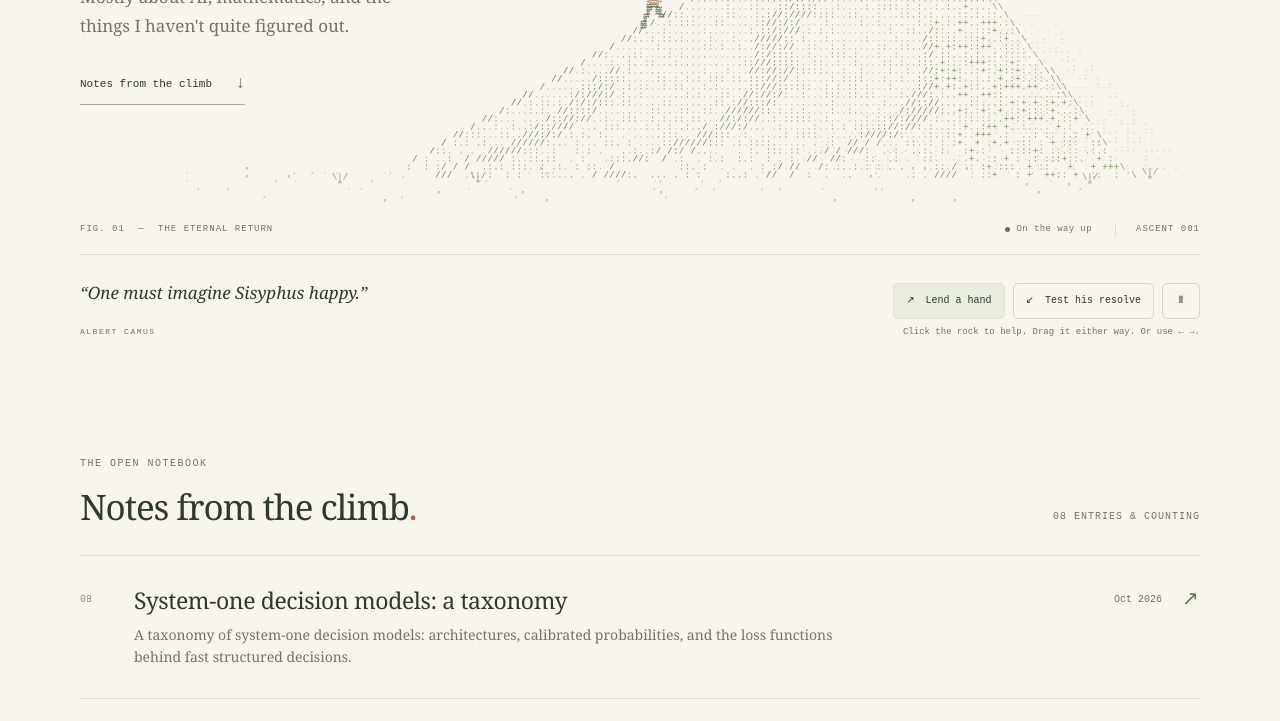
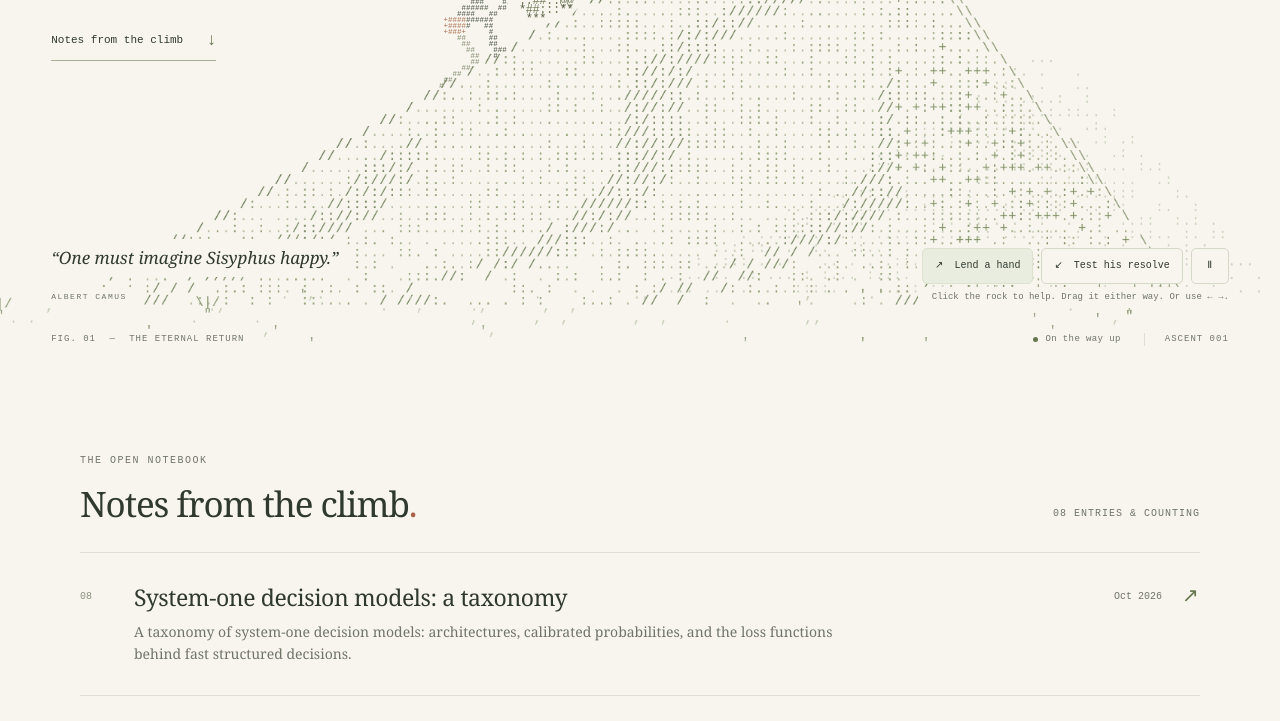
Before and after one commit to Flydexo/blog, an Astro site: page / in a window 1280 px wide. Shown: the part 436-1157 px from the top of the page. Built offline with nearby package versions, Linux system fonts and the light colour scheme; Astro itself is replaced by a stand-in of ours; some packages are replaced by stand-ins of ours.

Commit message:
Make Sisyphus scene fullscreen and articulate bent-knee stance

```diff
--- a/src/components/Sisyphus.astro
+++ b/src/components/Sisyphus.astro
@@ -37,26 +37,27 @@
 </script>
 
 <style>
-  sisyphus-scene { display: block; }
-  .scene-stage { position: relative; }
-  .scene-copy { position: absolute; top: 0; left: 0; z-index: 2; }
-  .canvas-wrap { position: relative; aspect-ratio: 1120 / 520; }
+  sisyphus-scene { display: block; position: relative; width: 100%; height: 100svh; height: 100dvh; overflow: clip; isolation: isolate; }
+  .scene-stage, .canvas-wrap { position: absolute; inset: 0; }
+  .scene-copy { position: absolute; top: clamp(105px, 15vh, 160px); left: var(--scene-gutter); z-index: 2; pointer-events: none; }
+  .scene-copy :global(a) { pointer-events: auto; }
   canvas { display: block; width: 100%; height: 100%; }
   .boulder-target { position: absolute; left: 52%; top: 53%; width: 68px; height: 68px; min-width: 44px; min-height: 44px; transform: translate(-50%, -50%); border: 1px solid transparent; border-radius: 50%; background: transparent; padding: 0; cursor: grab; touch-action: none; -webkit-tap-highlight-color: transparent; }
   .boulder-target:hover { border-color: #83906970; background: #83906908; }
   .boulder-target:active { cursor: grabbing; }
   .boulder-target:disabled { visibility: hidden; }
   .boulder-hint { position: absolute; font: italic 13px/1.4 Georgia, serif; color: #7b826e; white-space: nowrap; pointer-events: none; transform: translate(-30%, -100%); transition: opacity .3s; }
-  .scene-caption { display: flex; justify-content: space-between; align-items: center; padding: 6px 0 18px; border-bottom: 1px solid var(--line); font: 9px/1.5 monospace; letter-spacing: 1px; color: var(--muted); }
+  .scene-caption { position: absolute; bottom: max(18px, env(safe-area-inset-bottom)); left: var(--scene-gutter); right: var(--scene-gutter); z-index: 3; display: flex; justify-content: space-between; align-items: center; padding: 0; font: 9px/1.5 monospace; letter-spacing: 1px; color: var(--muted); }
   .figure-label > span { margin-inline: 7px; }
   .ascent-label { display: flex; align-items: center; gap: 7px; letter-spacing: .4px; }
   .live-dot { width: 5px; height: 5px; border-radius: 50%; background: var(--accent); }
   .ascent-count { margin-left: 16px; border-left: 1px solid var(--line); padding-left: 20px; letter-spacing: 1px; }
-  .scene-below { display: flex; justify-content: space-between; align-items: center; gap: 20px; padding: 23px 0; }
+  .scene-below { position: absolute; bottom: max(55px, calc(env(safe-area-inset-bottom) + 42px)); left: var(--scene-gutter); right: var(--scene-gutter); z-index: 3; display: flex; justify-content: space-between; align-items: center; gap: 20px; padding: 0; }
   .scene-quote p { font-size: 17px; font-style: italic; margin: 0 0 3px; }
   .scene-quote > span { font: 8px/1.5 monospace; letter-spacing: 1.5px; color: var(--muted); }
+  .scene-quote p, .scene-quote > span, #scene-instructions, .figure-label, .ascent-label { background: var(--bg); box-shadow: 0 0 0 4px var(--bg); }
   .scene-controls { display: flex; gap: 8px; justify-content: flex-end; }
-  .scene-controls button { border: 1px solid #d4d9c8; color: var(--text); background: transparent; border-radius: 5px; font: 10px/1.4 monospace; padding: 10px 12px; cursor: pointer; transition: background .2s, border-color .2s; }
+  .scene-controls button { border: 1px solid #d4d9c8; color: var(--text); background: var(--bg); border-radius: 5px; font: 10px/1.4 monospace; padding: 10px 12px; cursor: pointer; transition: background .2s, border-color .2s; }
   .scene-controls button:first-child { background: #e9eddf; border-color: #dce2cd; }
   .scene-controls button:hover { background: #dfe6d2; border-color: #a1ae8a; }
   .scene-controls button:disabled { opacity: .4; cursor: default; }
@@ -66,22 +67,25 @@
   #scene-instructions { margin: 7px 0 0; text-align: right; font: 9px/1.5 monospace; color: var(--muted); }
   .screen-reader { position: absolute; width: 1px; height: 1px; padding: 0; margin: -1px; overflow: hidden; clip-path: inset(50%); white-space: nowrap; }
   .no-script { position: absolute; bottom: 20px; right: 0; max-width: 300px; color: var(--muted); font-size: 14px; }
-  @media (max-width: 900px) and (min-width: 761px) { .canvas-wrap { aspect-ratio: 1120 / 640; } .scene-below { gap: 12px; } .scene-quote p { font-size: 15px; } .scene-controls button { font-size: 9px; padding-inline: 9px; } }
+  @media (max-width: 900px) { .scene-quote { display: none; } .scene-below { justify-content: flex-end; } }
   @media (max-width: 760px) {
-    .scene-copy { position: relative; }
-    .canvas-wrap { aspect-ratio: 760 / 450; margin-top: 14px; }
+    .scene-copy { top: 100px; right: var(--scene-gutter); }
     .scene-caption { font-size: 7px; letter-spacing: .5px; padding-top: 12px; gap: 10px; }
     .figure-label > span { margin-inline: 2px; }
     .ascent-count { margin-left: 4px; padding-left: 9px; font-size: 7px; }
     .ascent-label { gap: 4px; }
-    .scene-below { flex-direction: column-reverse; align-items: center; gap: 25px; padding-top: 19px; }
+    .scene-below { justify-content: center; }
     .scene-controls { justify-content: center; }
     .scene-controls button { min-height: 44px; }
     #scene-instructions { text-align: center; font-size: 8px; }
     #scene-instructions > span { display: none; }
-    .scene-quote { text-align: center; }
-    .scene-quote p { font-size: 16px; }
     .boulder-hint { font-size: 11px; }
+  }
+  @media (max-height: 540px) {
+    .scene-copy { top: 76px; }
+    .scene-quote, .figure-label { display: none; }
+    .scene-caption { justify-content: flex-end; bottom: 10px; }
+    .scene-below { bottom: 35px; }
   }
   @media (prefers-reduced-motion: reduce) { .boulder-hint, .scene-controls button { transition: none; } }
 </style>
--- /dev/null
+++ b/src/scripts/sisyphus-pose.ts
@@ -0,0 +1,21 @@
+export type Point = [number, number];
+export const groundY = (x: number) => 470 - (x - 320) * 0.58;
+
+/** The knee lies on the hip–ankle diameter's circle, giving a true 90° bend. */
+export function bentLeg(hip: Point, ankle: Point) {
+  const dx = ankle[0] - hip[0], dy = ankle[1] - hip[1];
+  const knee: Point = [(hip[0] + ankle[0] + dy) / 2, (hip[1] + ankle[1] - dx) / 2];
+  return { hip, knee, ankle };
+}
+
+export function pushingPose(x: number, time: number) {
+  const y = groundY(x);
+  const stride = Math.sin(time * 6) * 3;
+  const hip: Point = [x - 15, y - 26];
+  const rearX = x - 19 + stride, frontX = x + 10 - stride;
+  return {
+    hip,
+    rear: bentLeg(hip, [rearX, groundY(rearX)]),
+    front: bentLeg(hip, [frontX, groundY(frontX)]),
+  };
+}
--- a/src/scripts/sisyphus.ts
+++ b/src/scripts/sisyphus.ts
@@ -1,8 +1,8 @@
 import { Climb } from './sisyphus-physics';
+import { groundY as slope, pushingPose, type Point } from './sisyphus-pose';
 
 const W = 1120, H = 520;
 const paper = '#f7f5ee';
-const slope = (x: number) => 470 - (x - 320) * 0.58;
 const hash = (x: number, y: number) => {
   const n = Math.sin(x * 127.1 + y * 311.7) * 43758.5453;
   return n - Math.floor(n);
@@ -106,34 +106,37 @@ function drawBoulder(ctx: CanvasRenderingContext2D, x: number, y: number, angle:
 
 function drawPerson(ctx: CanvasRenderingContext2D, x: number, time: number, returning: boolean) {
   const footY = slope(x);
-  const stride = Math.sin(time * (returning ? 9 : 6)) * 5;
-  const headX = x + (returning ? -5 : 11), headY = footY - 42;
-  type Point = [number, number];
-  const hip: Point = [x - 3, footY - 19];
-  const shoulder: Point = [x + (returning ? -3 : 6), footY - 33];
-  const segments: [Point, Point, number][] = [
-    [hip, shoulder, 5],
-    [shoulder, [x + (returning ? -14 : 20), footY - 27], 2.5],
-    [[x + (returning ? -14 : 20), footY - 27], [x + (returning ? -9 : 31), footY - 37], 2.2],
-    [hip, [x - 12 - stride, footY - 9], 3],
-    [[x - 12 - stride, footY - 9], [x - 18 - stride, slope(x - 18 - stride)], 2.4],
-    [hip, [x + 5 + stride, footY - 12], 3],
-    [[x + 5 + stride, footY - 12], [x + 10 + stride, slope(x + 10 + stride)], 2.4],
+  const { hip, rear, front } = pushingPose(x, time);
+  const headX = x + (returning ? -9 : 9), headY = footY - 52;
+  const shoulder: Point = [x + (returning ? -12 : 1), footY - 40];
+  const segments: [Point, Point, number, string][] = [
+    // Draw the far leg a lighter tone so the two bent knees remain separate.
+    [rear.hip, rear.knee, 2.2, '#7e886a'],
+    [rear.knee, rear.ankle, 2, '#7e886a'],
+    [front.hip, front.knee, 2.5, '#424b39'],
+    [front.knee, front.ankle, 2.2, '#424b39'],
+    [rear.ankle, [rear.ankle[0] + 6, slope(rear.ankle[0] + 6)], 1.8, '#7e886a'],
+    [front.ankle, [front.ankle[0] + 6, slope(front.ankle[0] + 6)], 1.8, '#424b39'],
+    [hip, shoulder, 4.5, '#424b39'],
+    [shoulder, [headX, headY + 5], 2.2, '#424b39'],
+    [shoulder, [x + (returning ? -22 : 13), footY - 34], 2, '#424b39'],
+    [[x + (returning ? -22 : 13), footY - 34], [x + (returning ? -19 : 26), footY - 48], 1.8, '#424b39'],
   ];
   const distanceToSegment = (px: number, py: number, a: Point, b: Point) => {
     const dx = b[0] - a[0], dy = b[1] - a[1];
     const t = Math.max(0, Math.min(1, ((px - a[0]) * dx + (py - a[1]) * dy) / (dx * dx + dy * dy)));
     return Math.hypot(px - a[0] - t * dx, py - a[1] - t * dy);
   };
-  ctx.font = '7px "Courier New", monospace';
-  for (let dy = -51; dy < 19; dy += 3.5) {
-    for (let dx = -29; dx < 35; dx += 3) {
+  // Glyphs fit their cells instead of overlapping into soft, solid limbs.
+  ctx.font = '5px "Courier New", monospace';
+  for (let dy = -62; dy < 20; dy += 4) {
+    for (let dx = -32; dx < 36; dx += 3) {
       const px = x + dx, py = footY + dy;
       const head = Math.hypot(px - headX, py - headY) < 6.3;
-      const body = segments.some(([a, b, width]) => distanceToSegment(px, py, a, b) < width);
-      const tunic = dy > -26 && dy < -13 && dx > -10 && dx < 4 + (-dy - 13) * .4;
+      const body = segments.findLast(([a, b, width]) => distanceToSegment(px, py, a, b) < width);
+      const tunic = dy > -31 && dy < -20 && dx > -23 && dx < -6;
       if (!head && !body && !tunic) continue;
-      ctx.fillStyle = tunic ? '#a96c4e' : '#424b39';
+      ctx.fillStyle = tunic ? '#a96c4e' : head ? '#424b39' : body![3];
       ctx.fillText(head ? '@' : body ? '#' : '+', px, py);
     }
   }
@@ -156,19 +159,29 @@ export function mountSisyphus(root: HTMLElement) {
   const abort = new AbortController();
   const options = { signal: abort.signal };
   let paused = media.matches, visible = true, frame = 0, last = 0, disposed = false;
-  let width = 0, height = 0, scale = 1, offsetX = 0, offsetY = 0;
+  let width = 0, height = 0, scale = 1, portraitScale = 1, offsetX = 0, offsetY = 0;
+  let portrait = false;
   let drag: { id: number; x: number; y: number; progress: number; moved: boolean } | null = null;
   let used = false, feedback = '', feedbackUntil = 0;
 
   const draw = () => {
+    const rockX = 360 + model.progress * 440;
+    const personX = 316 + model.person * 440;
+    // Portrait screens follow the climb at a readable scale rather than shrinking
+    // the whole mountain into a thumbnail. Keep the stone below the introduction.
+    if (portrait) {
+      // Widen the view when the stone rolls away, keeping the walk back visible.
+      scale = Math.min(portraitScale, width / (Math.abs(rockX - personX) + 140));
+      offsetX = width / 2 - (rockX + personX) / 2 * scale;
+      offsetY = height * .62 - (slope((rockX + personX) / 2) - 30) * scale;
+    }
     ctx.clearRect(0, 0, width, height);
     ctx.save(); ctx.translate(offsetX, offsetY); ctx.scale(scale, scale);
     ctx.textAlign = 'center'; ctx.textBaseline = 'middle';
     ctx.drawImage(terrain, 0, 0, W, H);
-    const rockX = 360 + model.progress * 440;
     const bounce = model.phase === 'falling' ? Math.abs(Math.sin(model.time * 17)) * Math.abs(model.velocity) * 10 : 0;
     const rockY = slope(rockX) - 30 - bounce;
-    drawPerson(ctx, 316 + model.person * 440, model.time, model.phase === 'falling' || model.phase === 'returning');
+    drawPerson(ctx, personX, model.time, model.phase === 'falling' || model.phase === 'returning');
     drawBoulder(ctx, rockX, rockY, model.progress * 18);
     // Dust follows the stone, on the same typographic lattice.
     if (model.phase === 'falling') {
@@ -220,9 +233,10 @@ export function mountSisyphus(root: HTMLElement) {
     const ratio = Math.min(devicePixelRatio || 1, 2);
     canvas.width = Math.round(width * ratio); canvas.height = Math.round(height * ratio);
     ctx.setTransform(ratio, 0, 0, ratio, 0, 0);
-    const mobile = matchMedia('(max-width: 760px)').matches;
-    scale = mobile ? width / 850 : width / W;
-    offsetX = mobile ? -240 * scale : 0;
+    portrait = width / height < 1;
+    portraitScale = Math.min(width / 260, height / 610);
+    scale = portrait ? portraitScale : Math.min(width / 850, height / 440);
+    offsetX = (width - 850 * scale) / 2 - 260 * scale;
     offsetY = height - H * scale;
     draw();
   };
--- a/src/styles/home.css
+++ b/src/styles/home.css
@@ -6,24 +6,25 @@ body.home {
   --line: #dedfd3;
   --width: 1168px;
   --rust: #aa6148;
+  --scene-gutter: clamp(22px, 4vw, 64px);
   background: var(--bg);
   color-scheme: light;
   -webkit-font-smoothing: antialiased;
 }
 .home ::selection { background: #dce1c8; }
-.home header { padding: 29px 0; margin-inline: 48px; max-width: none; }
+.home header { position: absolute; inset: 0 0 auto; z-index: 5; padding: 26px var(--scene-gutter); margin: 0; max-width: none; border: 0; }
 .home .site-name { display: flex; align-items: center; gap: 12px; font-size: 22px; letter-spacing: -.6px; }
 .home .site-mark { color: var(--accent); font-size: 29px; line-height: 1; }
 .home .site-note { font: 10px/1.4 monospace; text-transform: uppercase; letter-spacing: 1px; color: var(--muted); border-left: 1px solid var(--line); padding-left: 19px; margin-left: 8px; }
 .home nav { gap: 30px; font-size: 11px; letter-spacing: 1px; }
 .home nav a { padding-block: 8px; }
 .home nav a:first-child { color: var(--text); }
-.home main { padding: 0 24px; }
+.home main { padding: 0; max-width: none; }
 .home a { transition: color .18s ease; }
 .home a:focus-visible, .home button:focus-visible { outline: 2px solid var(--rust); outline-offset: 5px; }
 .home .skip:focus { z-index: 20; background: var(--bg); padding: 8px 12px; }
-.home-hero { padding-top: 35px; }
-.hero-copy { padding-top: 31px; }
+.home-hero { padding: 0; }
+.hero-copy { padding: 0; }
 .home-eyebrow { font: 10px/1.6 'Courier New', monospace; letter-spacing: 1.5px; color: var(--muted); }
 .status-dot { display: inline-block; width: 6px; height: 6px; background: var(--accent); border-radius: 50%; margin-right: 8px; vertical-align: 1px; }
 .hero-copy h1 { font-size: clamp(48px, 5.3vw, 68px); line-height: 1.08; letter-spacing: -2.8px; margin: 24px 0 23px; }
@@ -31,7 +32,7 @@ body.home {
 .hero-copy p { color: var(--muted); font-size: 17px; line-height: 1.7; margin: 0 0 23px; }
 .writing-link { display: inline-flex; gap: 23px; align-items: center; font: 11px/1.5 monospace; text-decoration: none; border-bottom: 1px solid #a8b094; padding: 0 0 7px; }
 .writing-link span { color: var(--accent); font-size: 17px; }
-.writing-section { padding-top: 76px; scroll-margin-top: 30px; }
+.writing-section { max-width: var(--width); margin: auto; padding: 76px 24px 0; scroll-margin-top: 30px; }
 .writing-heading { display: flex; align-items: flex-end; justify-content: space-between; gap: 20px; padding-bottom: 25px; }
 .writing-heading h2 { font-size: 35px; letter-spacing: -1.1px; margin: 8px 0 0; }
 .writing-heading h2 span { color: var(--rust); }
@@ -55,9 +56,8 @@ body.home {
 .home footer div { display: flex; gap: 24px; }
 .home footer a { text-decoration: none; }
 .footer-dot { padding-inline: 8px; }
-@media (min-width: 1440px) { .home header, .home footer { margin-inline: auto; max-width: 1320px; } }
+@media (min-width: 1440px) { .home footer { margin-inline: auto; max-width: 1320px; } }
 @media (max-width: 900px) {
-  .home header { margin-inline: 28px; }
   .home .site-note { display: none; }
   .hero-copy h1 { font-size: 53px; }
   .hero-copy p { font-size: 15px; }
@@ -65,17 +65,15 @@ body.home {
   .home footer { margin-inline: 28px; }
 }
 @media (max-width: 760px) {
-  .home header { flex-direction: row; align-items: center; padding: 21px 0; margin-inline: 22px; gap: 12px; }
+  .home header { flex-direction: row; align-items: center; padding: 21px var(--scene-gutter); margin: 0; gap: 12px; }
   .home .site-name { font-size: 19px; gap: 8px; }
   .home .site-mark { font-size: 24px; }
   .home nav { gap: 16px; font-size: 9px; letter-spacing: .5px; }
-  .home main { padding-inline: 22px; }
-  .home-hero { padding-top: 26px; }
-  .hero-copy { padding-top: 5px; }
+  .hero-copy { max-width: 350px; }
   .hero-copy h1 { font-size: clamp(44px, 10.8vw, 62px); margin-block: 19px; letter-spacing: -2px; }
   .hero-copy p { font-size: 16px; }
   .desktop-break { display: none; }
-  .writing-section { padding-top: 53px; }
+  .writing-section { padding: 53px 22px 0; }
   .writing-heading { align-items: start; }
   .writing-heading h2 { font-size: 28px; }
   .article-count { font-size: 8px; padding-top: 6px; white-space: normal; text-align: right; max-width: 80px; }
@@ -88,3 +86,9 @@ body.home {
   .closing-note p { font-size: 16px; }
   .home footer { flex-direction: column; margin-inline: 22px; gap: 12px; }
 }
+
+@media (max-height: 680px) {
+  .hero-copy h1 { font-size: 44px; margin-block: 14px; }
+  .hero-copy p { display: none; }
+  .hero-copy .home-eyebrow { font-size: 8px; }
+}
```
Also changed, not shown: tests/sisyphus.test.mjs (+17 -0 lines), README.md.
